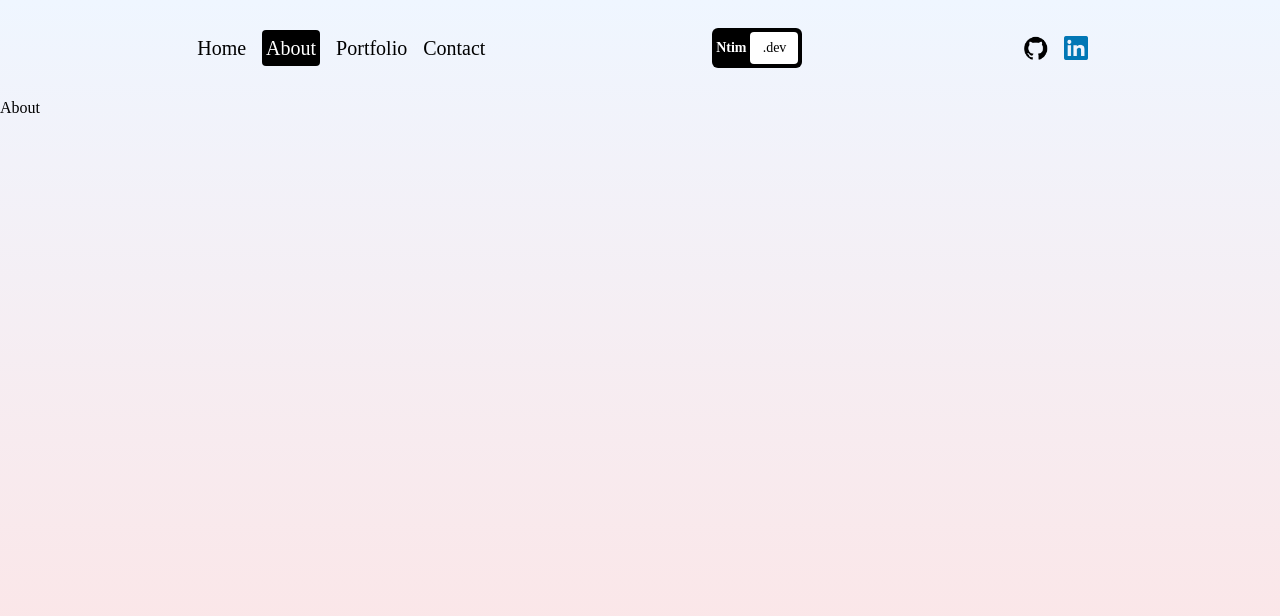
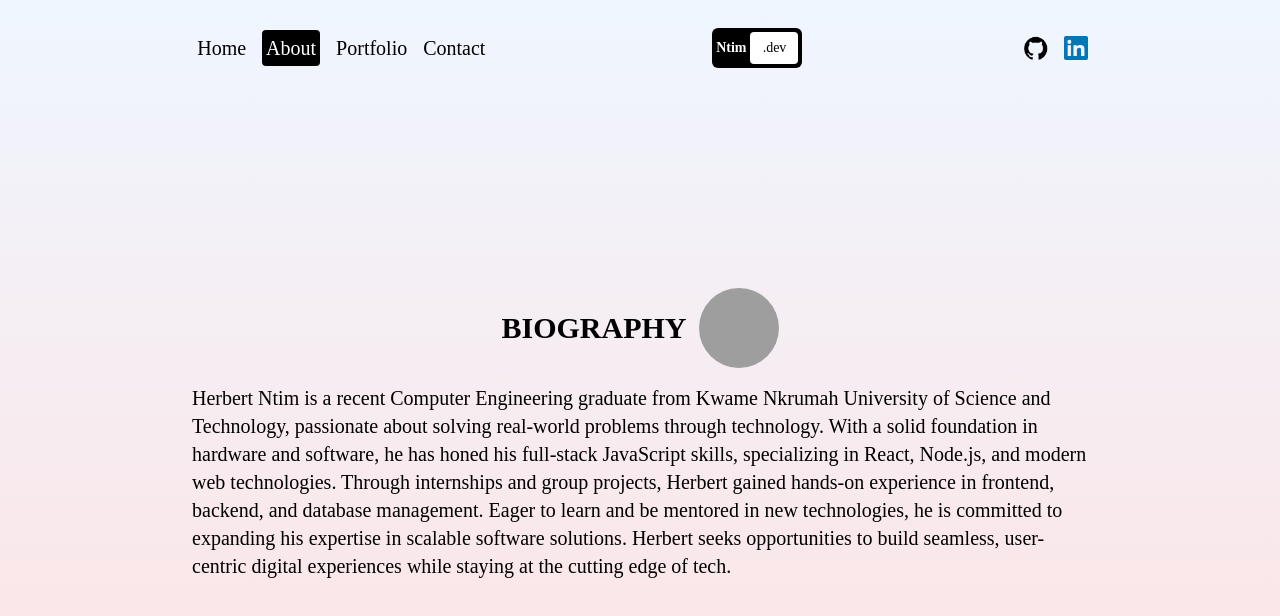
Before and after one commit to HerbertNtim/nextportfolio, a Next.js app: page /about in a window 1280 px wide. Shown: the top 616 px of the page. Built offline with nearby package versions, Linux system fonts and the light colour scheme; grey boxes are pictures that could not be loaded.

Commit message:
biography added

```diff
--- a/next.config.mjs
+++ b/next.config.mjs
@@ -1,4 +1,15 @@
 /** @type {import('next').NextConfig} */
-const nextConfig = {};
+const nextConfig = {
+  images: {
+    remotePatterns: [
+      {
+        protocol: 'https',
+        hostname: "s3-inventory-2024.s3.amazonaws.com",
+        port: "",
+        pathname: "/**",
+      }
+    ]
+  }
+};
 
 export default nextConfig;
--- a/src/app/about/page.jsx
+++ b/src/app/about/page.jsx
@@ -1,9 +1,61 @@
-import React from 'react'
+"use client";
+
+import { motion } from "framer-motion";
+import Image from "next/image";
 
 const About = () => {
   return (
-    <div>About</div>
-  )
-}
+    <motion.section
+      className="h-screen"
+      initial={{ y: "-200vh" }}
+      animate={{ y: "0%" }}
+      transition={{ duration: 1 }}
+    >
+      {/* CONTAINER */}
+      <div className="flex">
+        {/* TEXT */}
+        <div className="flex flex-col gap-24 md:gap-32 lg:gap-48 xl:gap-64 p-4 sm:p-8 md:p-12 lg:p-20 xl:p-48">
+          {/* BIOGRAPHY */}
+          <div className="flex flex-col gap-4 justify-center">
+            <div className="flex gap-3 items-center justify-center">
+              <h1 className="text-3xl font-black">BIOGRAPHY</h1>
+              <Image
+                src={"https://s3-inventory-2024.s3.amazonaws.com/profile.jpg"}
+                alt="profile"
+                width={34}
+                height={34}
+                className="w-20 h-20 object-cover rounded-full"
+                unoptimized
+              />
+            </div>
+            <p className="text-xl">
+              Herbert Ntim is a recent Computer Engineering graduate from Kwame
+              Nkrumah University of Science and Technology, passionate about
+              solving real-world problems through technology. With a solid
+              foundation in hardware and software, he has honed his full-stack
+              JavaScript skills, specializing in React, Node.js, and modern web
+              technologies. Through internships and group projects, Herbert
+              gained hands-on experience in frontend, backend, and database
+              management. Eager to learn and be mentored in new technologies, he
+              is committed to expanding his expertise in scalable software
+              solutions. Herbert seeks opportunities to build seamless,
+              user-centric digital experiences while staying at the cutting edge
+              of tech.
+            </p>
+          </div>
 
-export default About
+          {/* SKILLS */}
+          <div>SKILLS</div>
+
+          {/* EXPERIENCE */}
+          <div>EXPERIENCE</div>
+        </div>
+
+        {/* SVG */}
+        <div></div>
+      </div>
+    </motion.section>
+  );
+};
+
+export default About;
--- a/src/app/contact/page.jsx
+++ b/src/app/contact/page.jsx
@@ -1,9 +1,19 @@
-import React from 'react'
+"use client"
+
+import { motion } from "framer-motion";
+import React from "react";
 
 const Contact = () => {
   return (
-    <div>Contact</div>
-  )
-}
+    <motion.section
+      className="h-full"
+      initial={{ y: "-200vh" }}
+      animate={{ y: "0%" }}
+      transition={{ duration: 1 }}
+    >
+      Contact
+    </motion.section>
+  );
+};
 
-export default Contact
+export default Contact;
--- a/src/app/page.js
+++ b/src/app/page.js
@@ -1,18 +1,34 @@
-import Image from "next/image";
+'use client'
+
 import Link from "next/link";
-import React from "react";
+import { motion } from "framer-motion";
 
 const Home = () => {
   return (
-    <section className="h-full flex flex-col items-center py-8 px-4 sm:px-8 md:px-12 lg:px-24 xl:px-48">
+    <motion.section
+      className="h-full"
+      initial={{ y: "-200vh" }}
+      animate={{ y: "0%" }}
+      transition={{ duration: 1 }}
+    >
+      <div className="h-full flex flex-col items-center py-8 px-4 sm:px-8 md:px-12 lg:px-24 xl:px-48">
         {/* TITLE */}
         <h1 className="text-4xl md:text-6xl font-bold text-center">
-        Hello, 😍 I am <span className="font-black rounded-lg ring-1 ring-black p-2 bg-gradient-to-r from-[#09203F] to-[#537895] text-white">Herbert</span>!
+          Hello, 😍 I am{" "}
+          <span className="font-black rounded-lg ring-1 ring-black p-2 bg-gradient-to-r from-[#09203F] to-[#537895] text-white">
+            Herbert
+          </span>
+          !
         </h1>
 
-      <h3 className="mt-8 py-8 text-3xl">Full-Stack Developer, based in Ghana.</h3>
+        <h3 className="mt-8 py-8 text-3xl">
+          Full-Stack Developer, based in Ghana.
+        </h3>
 
-      <p className="text-xl mt-10 text-center text-gray-800 py-2">Develop Seamless Digital Experiences with Expertise in Frontend & Backend Development.</p>
+        <p className="text-xl mt-10 text-center text-gray-800 py-2">
+          Develop Seamless Digital Experiences with Expertise in Frontend &
+          Backend Development.
+        </p>
         {/* BUTTONS */}
         <div className="w-full flex justify-center items-center gap-4 mt-8">
           <Link
@@ -28,7 +44,8 @@ const Home = () => {
             Contact
           </Link>
         </div>
-    </section>
+      </div>
+    </motion.section>
   );
 };
 
--- a/src/app/portfolio/page.jsx
+++ b/src/app/portfolio/page.jsx
@@ -1,9 +1,18 @@
-import React from 'react'
+"use client"
+
+import { motion } from "framer-motion";
 
 const Portfolio = () => {
   return (
-    <div>Portfolio</div>
-  )
-}
+    <motion.section
+      className="h-full"
+      initial={{ y: "-200vh" }}
+      animate={{ y: "0%" }}
+      transition={{ duration: 1 }}
+    >
+      Portfolio
+    </motion.section>
+  );
+};
 
-export default Portfolio
+export default Portfolio;
```
Also changed, not shown: public/profile.jpg. Lines whose indentation alone changed are shown as unchanged.
